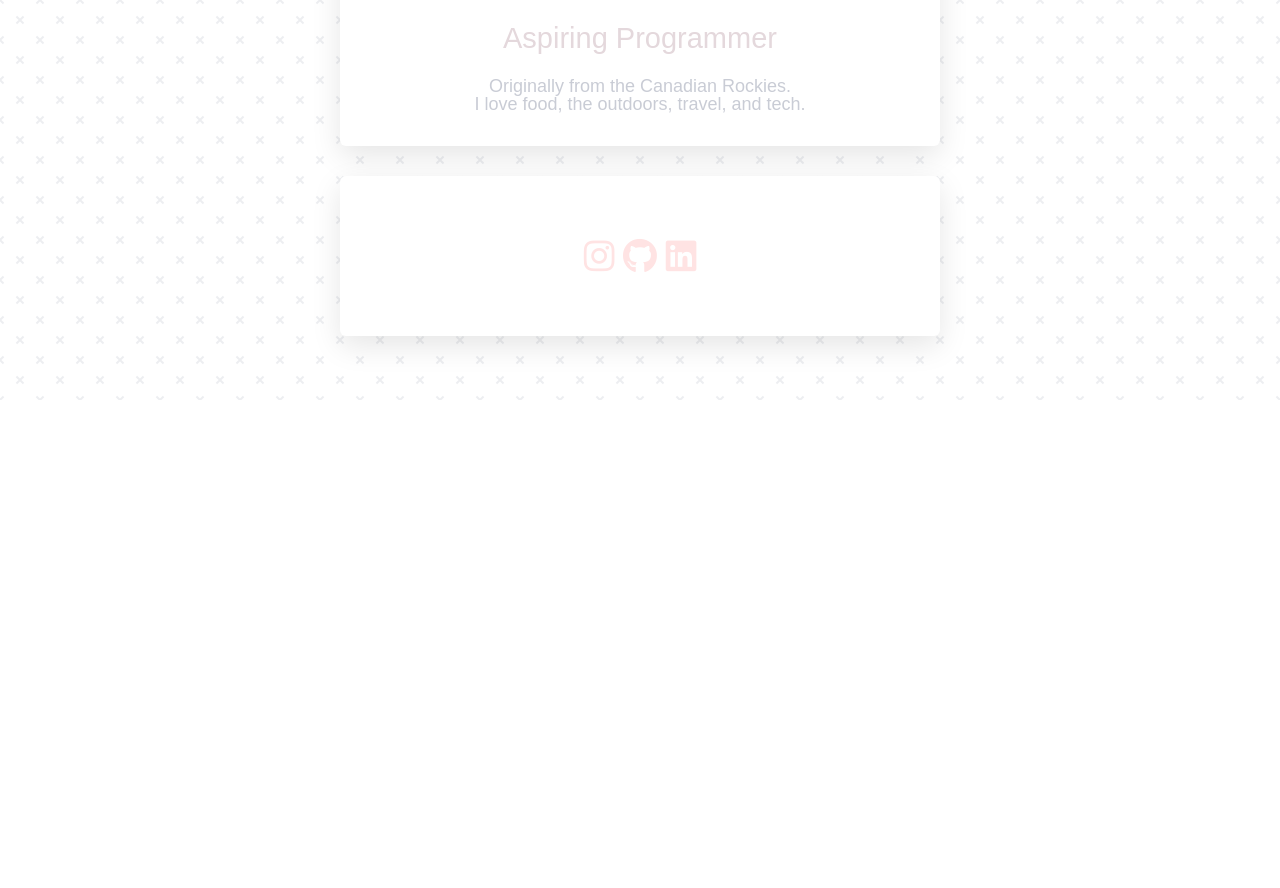
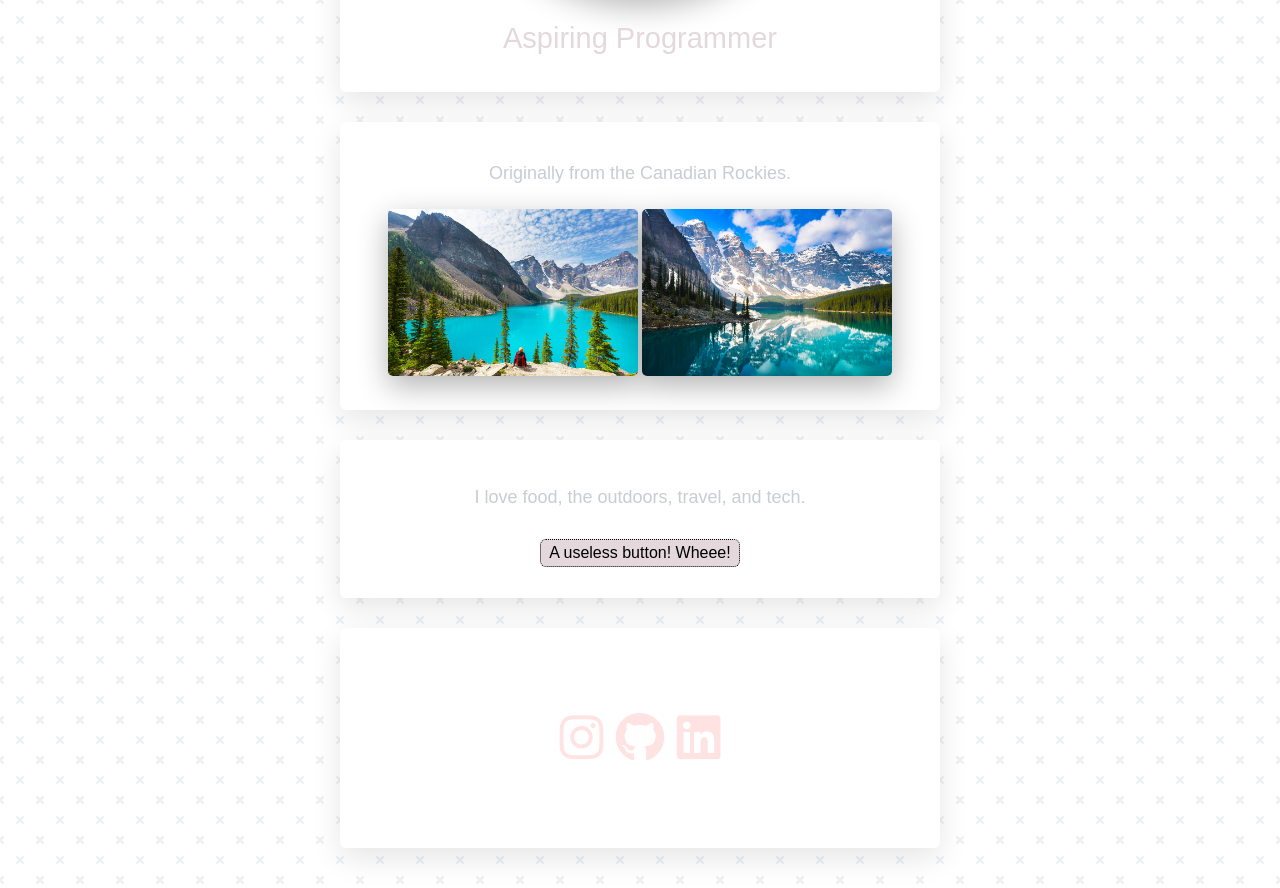
Before and after one commit to bunky-bin/profile, a plain HTML site: page index.html in a window 1280 px wide. Shown: the part 400-1288 px from the top of the page. Before the commit the page ends 800 px from the top, so only its background shows below. Drawn offline with Linux system fonts and the light colour scheme.

Commit message:
some more boxes

```diff
--- a/index.html
+++ b/index.html
@@ -15,19 +15,32 @@
       <img src="images/profile.png" alt="Le Wagon logo" id="img-main">
 
       <h2>Aspiring Programmer</h2>
-      <h3>Originally from the Canadian Rockies.
-        <br>I love food, the outdoors, travel, and tech.
-      </h3>
+      </div>
+
+    <div class="card">
+      <h3>Originally from the Canadian Rockies.</h3>
+          <img src="images/lou.jpeg" id="lakes">
+          <img src="images/mor.jpeg" id="lakes">
+          <br><br>
     </div>
+
+
+
     <div class="card">
-    <h4>
+      <h4>I love food, the outdoors, travel, and tech.
+      </h4>
+      <button type="button">A useless button! Wheee!</button>
+      <br><br>
+    </div>
+    <div class="bottom">
+    <h5>
       <a href="https://www.instagram.com/" target="_blank">
         <i class="fab fa-instagram"></i></a>
       <a href="https://github.com/" target="_blank">
         <i class="fab fa-github"></i></a>
       <a href="https://uk.linkedin.com/" target="_blank">
         <i class="fab fa-linkedin"></i></a>
-    </h4>
+    </h5>
     </div>
   </div>
 
--- a/style.css
+++ b/style.css
@@ -24,6 +24,7 @@ div {
 #img-main {
   width: 300px;
   border-radius: 50%;
+  box-shadow: 0px 10px 30px rgb(0 0 0 / 28%);
 }
 
 body {
@@ -47,11 +48,12 @@ a:hover {
   color: #E4D8DC;
 }
 
-h1, h2, h3 {
+h1, h2, h3, h4 {
     font-family: 'Raleway', sans-serif;
 }
 
 h1 {
+  font-family: 'Ramaraja', serif;
   color: #C9CCD5;
   font-size: 50px;
   font-weight: lighter;
@@ -67,13 +69,30 @@ h3 {
   color: #C9CCD5;
   font-size: 18px;
   font-weight: lighter;
-  font-weight: 50px;
+  line-height: 2;
 }
 
 h4 {
-  color: #FFE3E3;
-  font-size: 35px;
+  color: #C9CCD5;
+  font-size: 18px;
   font-weight: lighter;
+  line-height: 2;
+}
+
+h5 {
+  color: #C9CCD5;
+  font-size: 50px;
+  font-weight: lighter;
+  line-height: 1;
+}
+
+.bottom {
+  background-color: white;
+  padding: 0.5px;
+  box-shadow: 0px 10px 30px rgb(0 0 0 / 10%);
+  border-radius: 6px;
+  margin: 30px 0px;
+  text-align: center;
 }
 
 @media (max-width: 960px) {
@@ -96,3 +115,24 @@ h4 {
     width: 300px;
   }
 }
+
+button {
+  border: 1px dotted;
+  border-radius: 6px;
+  background-color: #E4D8DC;
+  padding: 4px 8px;
+  font-size: 16px;
+  cursor: pointer;
+  display: inline-block;
+}
+
+button:hover {background: #93B5C6;}
+
+#lakes {
+  width: 250px;
+  border-radius: 5px;
+  box-shadow: 0px 10px 30px rgb(0 0 0 /
+  30%);
+}
+
+\\\ stop
```
Also changed, not shown: images/lou.jpeg (added), images/mor.jpeg (added).
